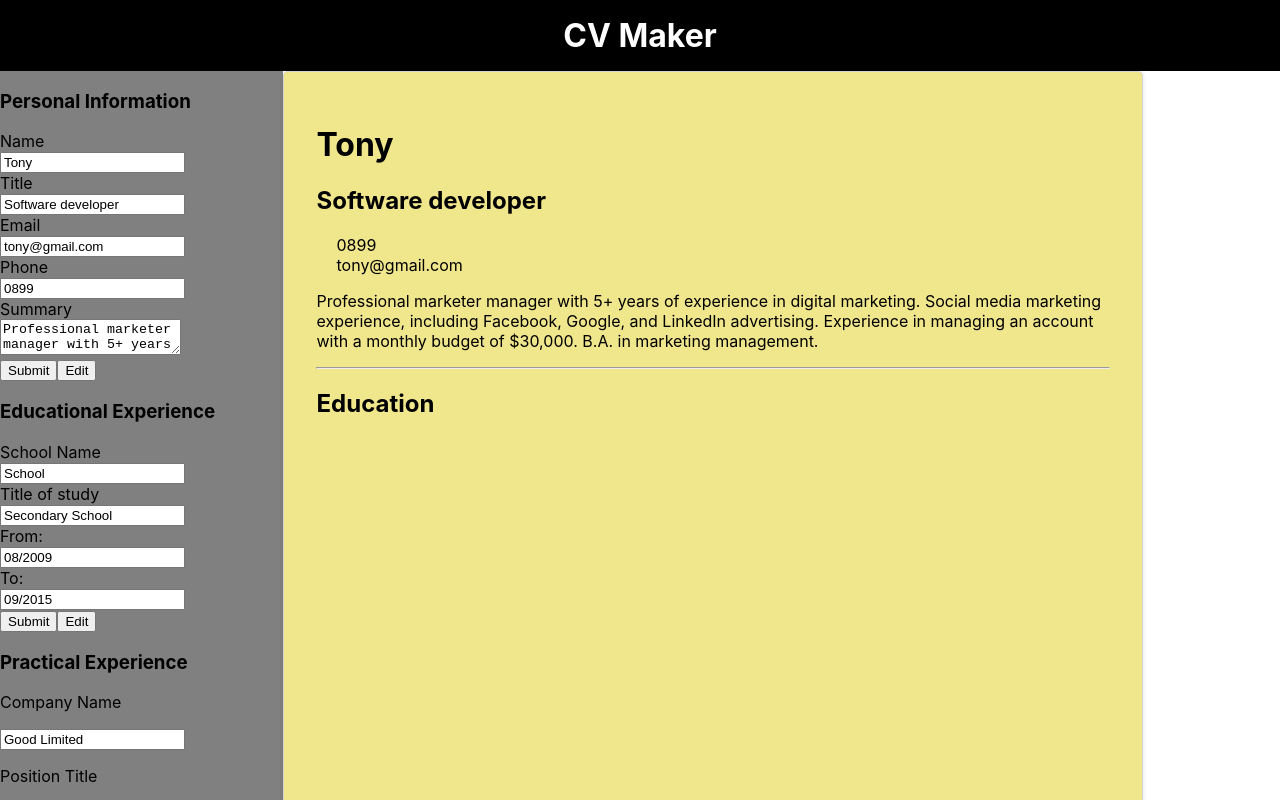
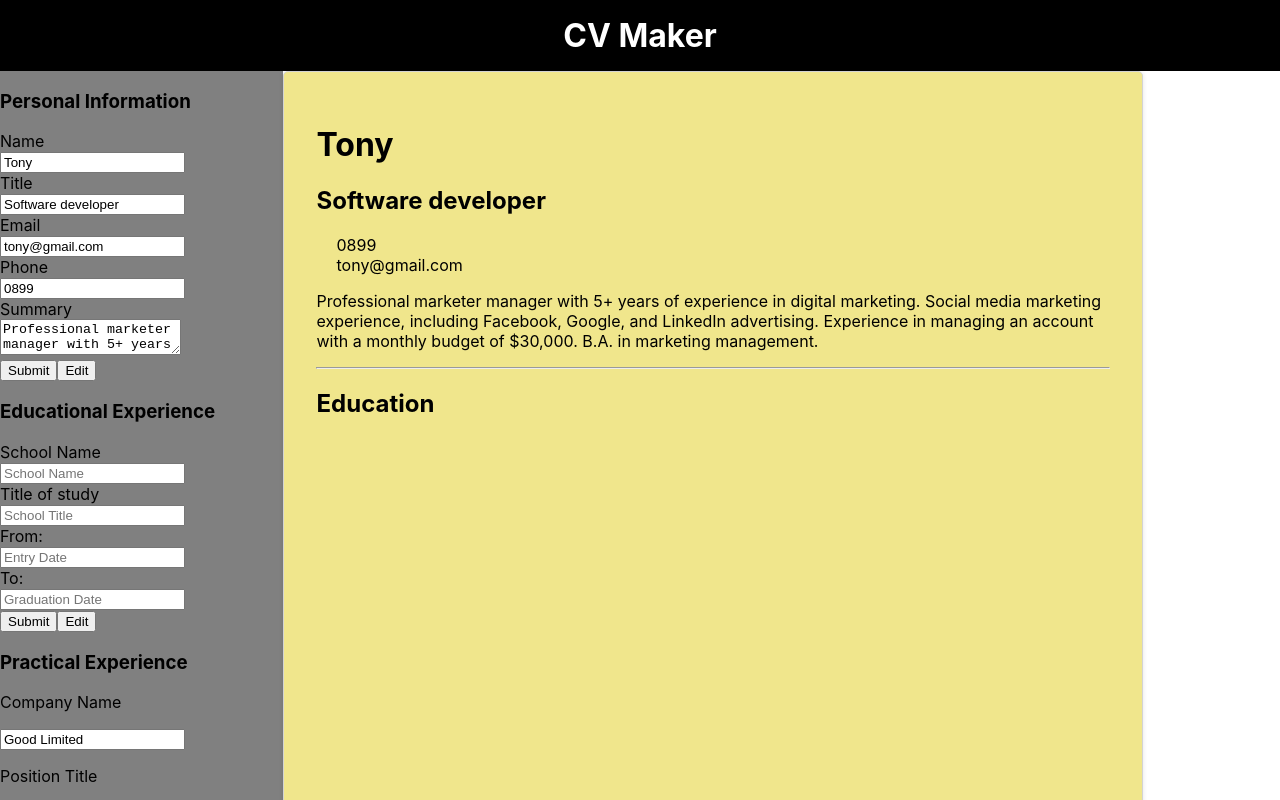
Before and after one commit to hychanbn1009/cv-project, a React (Create React App) app: page / in a window 1280 px wide. Shown: the top 800 px of the page. Built offline with nearby package versions, Linux system fonts and the light colour scheme; some icons are missing.

Commit message:
add education

```diff
--- a/package.json
+++ b/package.json
@@ -9,6 +9,7 @@
     "react": "^17.0.2",
     "react-dom": "^17.0.2",
     "react-scripts": "4.0.3",
+    "uniqid": "^5.4.0",
     "web-vitals": "^1.1.2"
   },
   "scripts": {
--- a/src/App.css
+++ b/src/App.css
@@ -5,6 +5,7 @@
     font-weight: bold;
     color: white;
     padding: 1rem;
+    width: 1vp;
 }
 
 .body{
--- a/src/App.js
+++ b/src/App.js
@@ -4,6 +4,7 @@ import Contact from "./components/Contact";
 import School from './components/School'
 import Job from './components/Job'
 import Preview from "./components/Preview";
+import uniqid from 'uniqid';
 
 class App extends Component  {
   constructor(props) {
@@ -39,6 +40,7 @@ class App extends Component  {
         schoolTitle:'Secondary School',
         studyDate:'08/2009',
         gradDate:'09/2015',
+        id:uniqid(),
       },
       educations:[],
       job:{
@@ -47,16 +49,20 @@ class App extends Component  {
         duty:'do something',
         dateFrom:'11/2020',
         dateTo:'11/2020',
-      }
+        id:'',
+      },
+      jobs:[],
     }
     this.handleInputChange = this.handleInputChange.bind(this);
     this.handleEducationChange = this.handleEducationChange.bind(this);
     this.handleJobChange = this.handleJobChange.bind(this);
+    this.onSubmitEducation = this.onSubmitEducation.bind(this);
   }
 
   handleInputChange(field,value) {
     this.setState({
-      [field]: value
+      [field]: value,
+
     });
   }
 
@@ -65,9 +71,8 @@ class App extends Component  {
       education:{
         ...this.state.education,
         [field]: value,
-      }
-    });
-  }
+      },
+  })}
 
   handleJobChange(field,value) {
     this.setState({
@@ -78,15 +83,32 @@ class App extends Component  {
     });
   }
 
+  onSubmitEducation=()=>{
+    this.setState({
+      educations:this.state.educations.concat(this.state.education),
+      education:{
+        schoolName:'',
+        schoolTitle:' ',
+        studyDate:'',
+        gradDate:'',
+        id:uniqid(),
+      }
+    })
+
+  }
+
   render(){
-    const {name,email,title,phone,summary,education:{schoolName}}=this.state;
+    const {name,email,title,phone,summary,education:{schoolName},educations}=this.state;
     return (
       <div>
         <div className='title'>CV Maker</div>
           <div className='body'>
             <div className='inputfield'>
               <Contact name={name} email={email} phone={phone} title={title} summary={summary} onChange={this.handleInputChange}/>
-              <School schoolName={this.state.education.schoolName} schoolTitle={this.state.education.schoolTitle} studyDate={this.state.education.studyDate} gradDate={this.state.education.gradDate} onChange={this.handleEducationChange}/>
+              <School schoolName={this.state.education.schoolName} schoolTitle={this.state.education.schoolTitle}
+              studyDate={this.state.education.studyDate} gradDate={this.state.education.gradDate}
+              educations={this.state.educations}
+              onChange={this.handleEducationChange} onSubmit={this.onSubmitEducation}/>
               <Job companyName={this.state.job.companyName} positionTitle={this.state.job.positionTitle} duty={this.state.job.duty} dateFrom={this.state.job.dateFrom} dateTo={this.state.job.dateTo} onChange={this.handleJobChange}/>
             </div>
             <div className='preview'>
@@ -95,10 +117,12 @@ class App extends Component  {
               email={email}
               phone={phone}
               title={title}
+              educations={educations}
               schoolName={schoolName}
               summary={summary}
                />
             </div>
+            {console.log(educations)}
           </div>
       </div>
     );
--- a/src/components/Preview.js
+++ b/src/components/Preview.js
@@ -26,6 +26,14 @@ const Preview=(props)=>{
             <hr/>
             <div className='SchoolInfo'>
                 <h2>Education</h2>
+                {props.educations.map((education)=>{
+                    return <li key={education.id}>
+                        {education.schoolName}<br/>
+                        {education.schoolTitle}<br/>
+                        {education.studyDate}<br/>
+                        {education.gradDate}
+                        </li>
+                })}
             </div>
 
 
--- a/src/components/School.js
+++ b/src/components/School.js
@@ -7,31 +7,53 @@ const School =(props)=>{
         // for a regular input field, read field name and value from the event
         const fieldName = event.target.name;
         const fieldValue = event.target.value;
-        props.onChange(fieldName, fieldValue);
+        const id=event.target.id
+        console.log(event.target)
+        props.onChange(fieldName, fieldValue,id);
     }
+
+    const onSubmitChange=(event)=> {
+        // for a regular input field, read field name and value from the event
+        const fieldName = event.target.name;
+        const fieldValue = event.target.value;
+        const fieldId=event.target.id;
+        console.log(fieldId)
+        props.onSubmit(fieldName, fieldValue,fieldId);
+    }
+
 
     return(
         <div>
             <form>
-                {display && (<div className='personalInfo'>
+                <div className='personalInfo'>
                     <h3>Educational Experience</h3>
                     <p>School Name</p>
-                    <input onChange={onFieldChange} value={props.schoolName} type='text' name='schoolName' placeholder='School Name'/>
+                    <input onChange={onFieldChange} value={props.educations.schoolName} type='text' name='schoolName' placeholder='School Name'/>
                     <p>Title of study</p>
-                    <input onChange={onFieldChange} value={props.schoolTitle} type='text' name='schoolTitle' placeholder='School Title'/>
+                    <input onChange={onFieldChange} value={props.educations.schoolTitle} type='text' name='schoolTitle' placeholder='School Title'/>
                     <p>From:</p>
-                    <input onChange={onFieldChange} value={props.studyDate} type='text' name='studyDate' placeholder='Entry Date'/>
+                    <input onChange={onFieldChange} value={props.educations.studyDate} type='text' name='studyDate' placeholder='Entry Date'/>
                     <p>To:</p>
-                    <input onChange={onFieldChange} value={props.gradDate} type='text' name='gradDate' placeholder='Graduation Date'/>
-                </div>)}
+                    <input onChange={onFieldChange} value={props.educations.gradDate} type='text' name='gradDate' placeholder='Graduation Date'/>
+                </div>
             </form>
-            {display ===false && (<div>
-                School Name:{props.schoolName}<br/>
-                Title of study:{props.schoolTitle}<br/>
-                From:{props.studyDate} -- {props.gradDate}
-            </div>)}
-            <button type="submit" onClick={()=>setDisplay(false)}>Submit</button>
-            <button type="button" onClick={()=>setDisplay(true)}>Edit</button>
+            {props.educations.map((education) => (
+            <form key={education.id}>
+                <div className='personalInfo'>
+                    <h3>Educational Experience</h3>
+                    <p>School Name</p>
+                    <input onChange={onFieldChange} value={props.educations.schoolName} type='text' name='schoolName' placeholder='School Name'/>
+                    <p>Title of study</p>
+                    <input onChange={onFieldChange} value={props.educations.schoolTitle} type='text' name='schoolTitle' placeholder='School Title'/>
+                    <p>From:</p>
+                    <input onChange={onFieldChange} value={props.educations.studyDate} type='text' name='studyDate' placeholder='Entry Date'/>
+                    <p>To:</p>
+                    <input onChange={onFieldChange} value={props.educations.gradDate} type='text' name='gradDate' placeholder='Graduation Date'/>
+                </div>
+            </form>)
+            )}
+                <button type="submit" onClick={onSubmitChange}>Submit</button>
+                <button type="button" onClick={()=>setDisplay(false)}>Edit</button>
         </div>
     )
 }
--- a/src/styles/Preview.css
+++ b/src/styles/Preview.css
@@ -19,8 +19,6 @@
     padding: 0px;
 }
 
-.contact{
-}
 
 .contactMethod{
     display:flex;
```
Also changed, not shown: 1 other file (tests, documents, lock files or other folders).
